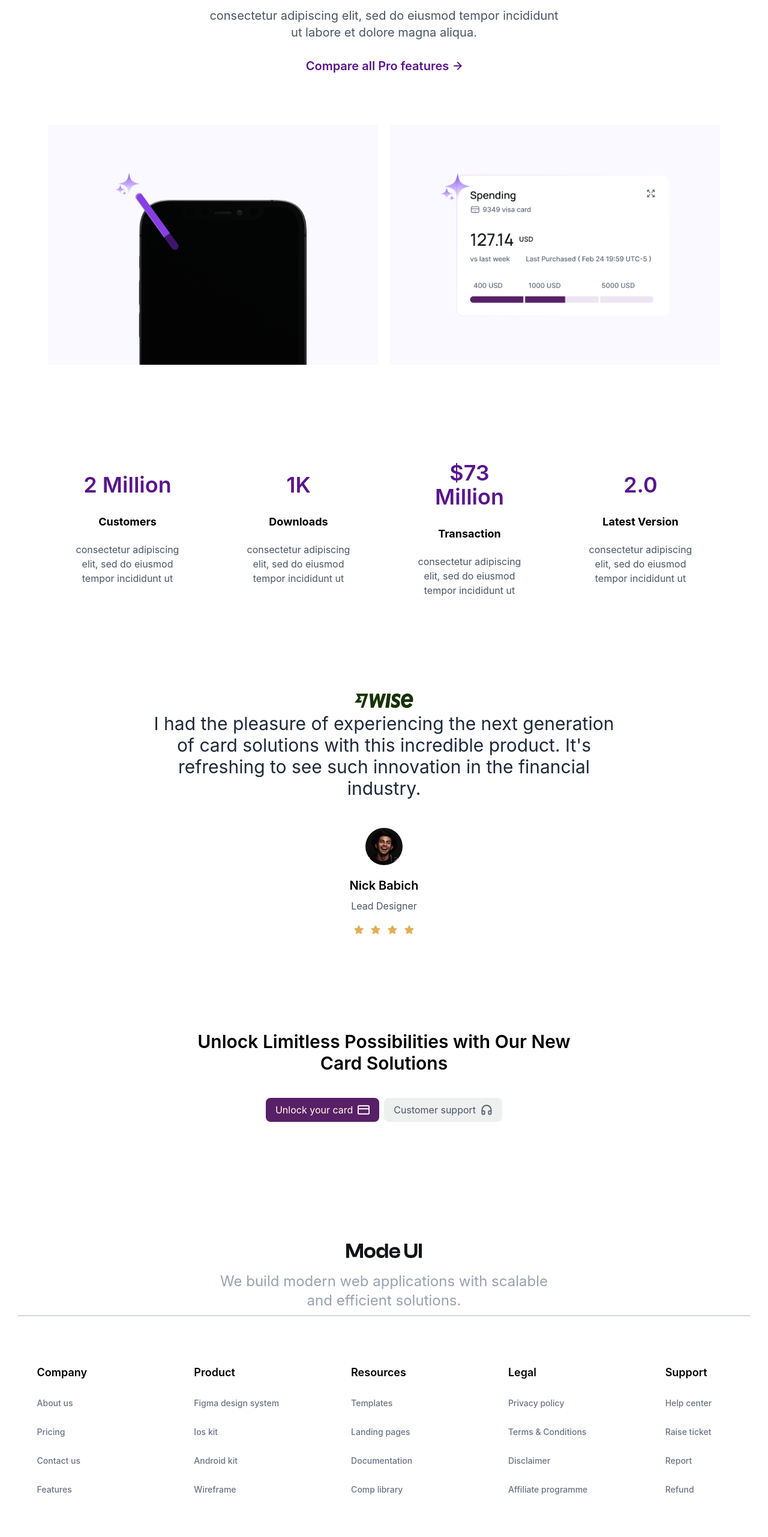
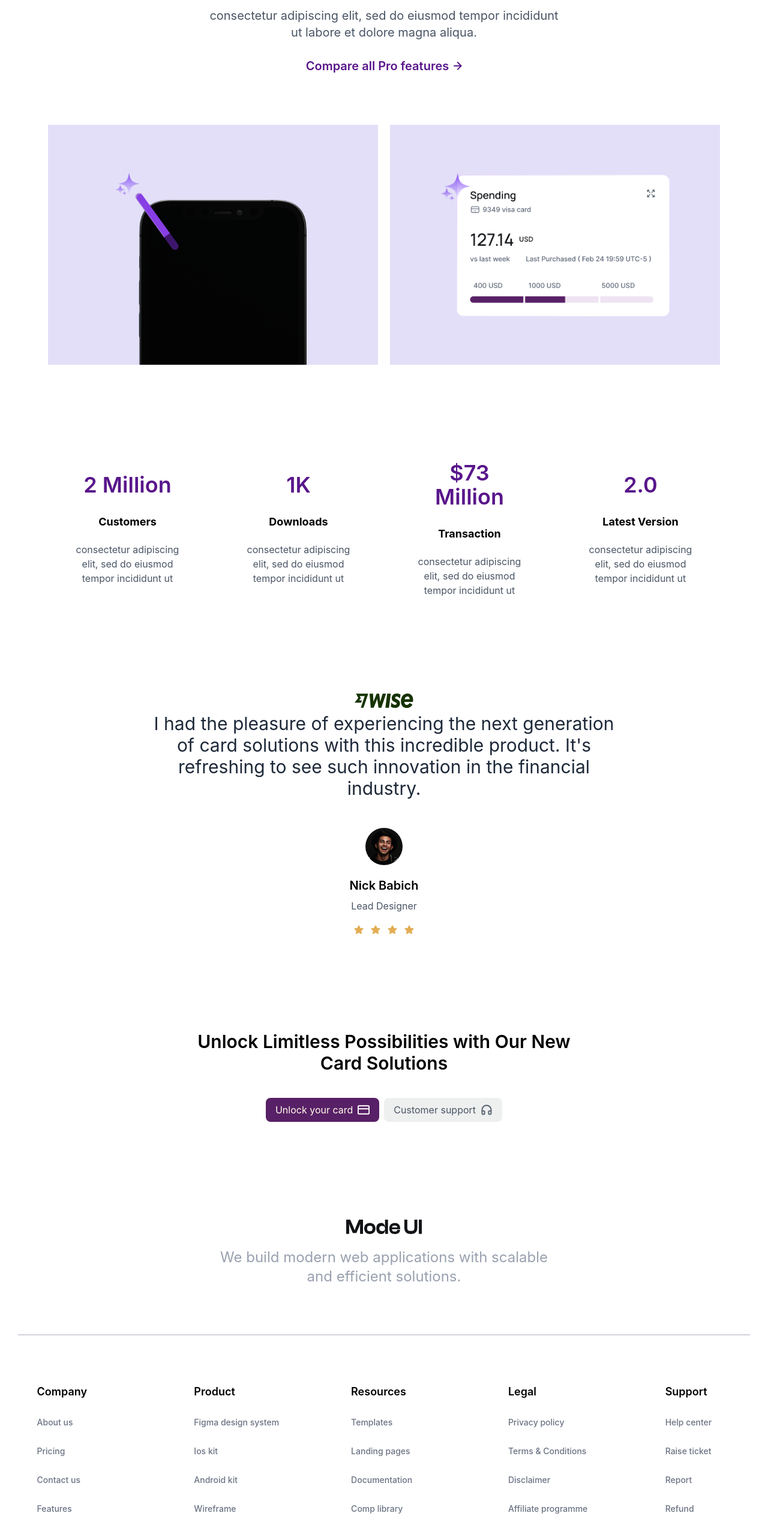
Before and after one commit to sreerajkrishnanm1174-sys/Responsive-Design-Ui, a React (Vite) app: page / in a window 1280 px wide. Shown: the part 1958-4520 px from the top of the page at 60% size. Before the commit the page ends 4496 px from the top, so only its background shows below. Built offline with nearby package versions, Linux system fonts and the light colour scheme.

Commit message:
some ome position size adjustment

```diff
--- a/src/components/layout/Body/Section_2.jsx
+++ b/src/components/layout/Body/Section_2.jsx
@@ -23,16 +23,16 @@ function Section_2(props) {
         />
         <br />
         <br />
-        <Cards items-center justify-center>
+        <Cards className=" items-center justify-center ">
           <ImgCard_2
             src="Images/mobile.png"
             alt="Mobile"
-            className="bg-[#FAF9FF] px-10 pt-10 lg:px-10 lg:pt-20  flex-1 "
+            className="bg-[#bcb2ef6b] px-10 pt-10 lg:px-10 lg:pt-20  flex-1 "
           />
           <ImgCard_2
             src="Images/spending.png"
             alt="Spending"
-            className="bg-[#FAF9FF] px-10 py-10 lg:p-10 lg:py-20 flex-1"
+            className="bg-[#bcb2ef6b] px-10 py-10 lg:p-10 lg:py-20 flex-1"
           />
         </Cards>
       </MainSection>
--- a/src/components/layout/Footer/Footer.jsx
+++ b/src/components/layout/Footer/Footer.jsx
@@ -4,7 +4,7 @@ import FooterLink from "../../Link/FooterLink";
 
 function Footer() {
   return (
-    <footer className="bg-white text-black p-5 mt-10 h-fit">
+    <footer className="bg-white text-black p-5 h-fit">
       <Headpara
         sectionClassName="w-full"
         headingClassName="text-lg font-bold"
@@ -26,7 +26,7 @@ function Footer() {
       />
       {/* Bottom Section */}
 
-      <div className="  w-full space-y-6  lg:flex lg:justify-center">
+      <div className=" mt-20 w-full space-y-6  lg:flex lg:justify-center">
         {/* 3 Columns */}
         <div className="border-t-2  border-gray-300 pt-20 pl-8 grid grid-rows-5 lg:gap-30 text-start  lg:grid-cols-5 lg:grid-rows-1 md:grid-cols-2 ">
           <div>
```
